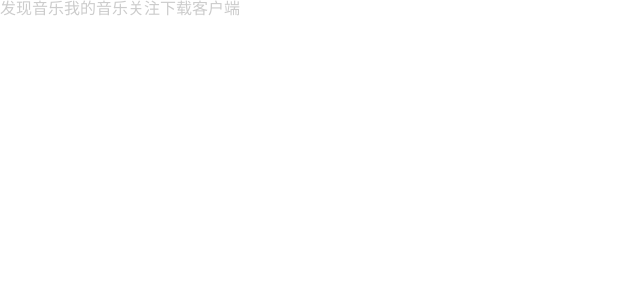
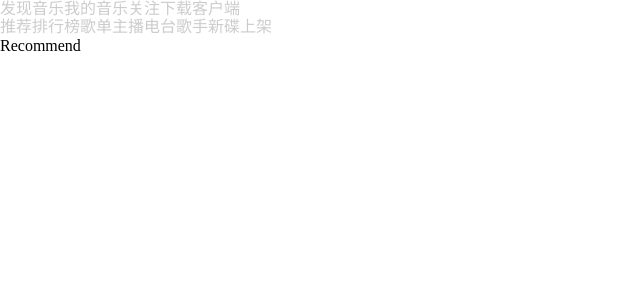
Before and after one commit to nydo-weng/nono-music, a React (Create React App) app: page /#/discover/recommend in a window 1280 px wide. Before the commit this address had no page. Shown: the top 300 px of the page, without its empty margins (0-640 px from the left). Built offline with nearby package versions, Linux system fonts and the light colour scheme.

Commit message:
二级路由搭建

```diff
--- a/src/router/index.tsx
+++ b/src/router/index.tsx
@@ -6,10 +6,17 @@
 // webpack: 通过 import() 函数做分包
 // Vue/React: 路由的懒加载(路由)
 // 懒加载时, 有可能东西还没下载下来, 所以要用 Suspense 包裹
-const Discover = lazy(() => import('@/views/discover'));
-const Mine = lazy(() => import('@/views/mine'));
-const Download = lazy(() => import('@/views/download'));
-const Focus = lazy(() => import('@/views/focus'));
+const Discover = lazy(() => import('@/views/Discover'));
+const Mine = lazy(() => import('@/views/Mine'));
+const Download = lazy(() => import('@/views/Download'));
+const Focus = lazy(() => import('@/views/Focus'));
+
+const Album = lazy(() => import('@/views/Discover/c-views/Album'));
+const Artist = lazy(() => import('@/views/Discover/c-views/Artist'));
+const Djradio = lazy(() => import('@/views/Discover/c-views/Djradio'));
+const Ranking = lazy(() => import('@/views/Discover/c-views/Ranking'));
+const Recommend = lazy(() => import('@/views/Discover/c-views/Recommend'));
+const Songs = lazy(() => import('@/views/Discover/c-views/Songs'));
 
 const routes: RouteObject[] = [
   {
@@ -20,6 +27,36 @@
   {
     path: '/discover',
     element: <Discover />,
+    children: [
+      {
+        path: '/discover',
+        element: <Navigate to="/discover/recommend" />,
+      },
+      {
+        path: '/discover/album',
+        element: <Album />,
+      },
+      {
+        path: '/discover/artist',
+        element: <Artist />,
+      },
+      {
+        path: '/discover/djradio',
+        element: <Djradio />,
+      },
+      {
+        path: '/discover/ranking',
+        element: <Ranking />,
+      },
+      {
+        path: '/discover/recommend',
+        element: <Recommend />,
+      },
+      {
+        path: '/discover/songs',
+        element: <Songs />,
+      },
+    ],
   },
   {
     path: '/download',
--- /dev/null
+++ b/src/views/discover/c-views/Album/index.tsx
@@ -0,0 +1,12 @@
+import React, { memo } from 'react';
+import type { ReactNode, FC } from 'react';
+
+interface IProps {
+  children?: ReactNode;
+}
+
+const Album: FC<IProps> = () => {
+  return <div>Album</div>;
+};
+
+export default memo(Album);
--- /dev/null
+++ b/src/views/discover/c-views/Artist/index.tsx
@@ -0,0 +1,12 @@
+import React, { memo } from 'react';
+import type { ReactNode, FC } from 'react';
+
+interface IProps {
+  children?: ReactNode;
+}
+
+const Artist: FC<IProps> = () => {
+  return <div>Artist</div>;
+};
+
+export default memo(Artist);
--- /dev/null
+++ b/src/views/discover/c-views/Djradio/index.tsx
@@ -0,0 +1,12 @@
+import React, { memo } from 'react';
+import type { ReactNode, FC } from 'react';
+
+interface IProps {
+  children?: ReactNode;
+}
+
+const Djradio: FC<IProps> = () => {
+  return <div>Djradio</div>;
+};
+
+export default memo(Djradio);
--- /dev/null
+++ b/src/views/discover/c-views/Ranking/index.tsx
@@ -0,0 +1,12 @@
+import React, { memo } from 'react';
+import type { ReactNode, FC } from 'react';
+
+interface IProps {
+  children?: ReactNode;
+}
+
+const Ranking: FC<IProps> = () => {
+  return <div>Ranking</div>;
+};
+
+export default memo(Ranking);
--- /dev/null
+++ b/src/views/discover/c-views/Recommend/index.tsx
@@ -0,0 +1,12 @@
+import React, { memo } from 'react';
+import type { ReactNode, FC } from 'react';
+
+interface IProps {
+  children?: ReactNode;
+}
+
+const Recommend: FC<IProps> = () => {
+  return <div>Recommend</div>;
+};
+
+export default memo(Recommend);
--- /dev/null
+++ b/src/views/discover/c-views/Songs/index.tsx
@@ -0,0 +1,12 @@
+import React, { memo } from 'react';
+import type { ReactNode, FC } from 'react';
+
+interface IProps {
+  children?: ReactNode;
+}
+
+const Songs: FC<IProps> = () => {
+  return <div>Songs</div>;
+};
+
+export default memo(Songs);
--- a/src/views/discover/index.tsx
+++ b/src/views/discover/index.tsx
@@ -1,12 +1,27 @@
-import React, { memo } from 'react';
+import React, { memo, Suspense } from 'react';
 import type { ReactNode, FC } from 'react';
+import { Outlet, Link } from 'react-router-dom';
 
 interface IProps {
   children?: ReactNode;
 }
 
 const Discover: FC<IProps> = () => {
-  return <div>Discover</div>;
+  return (
+    <div>
+      <div>
+        <Link to="/discover/recommend">推荐</Link>
+        <Link to="/discover/ranking">排行榜</Link>
+        <Link to="/discover/songs">歌单</Link>
+        <Link to="/discover/djradio">主播电台</Link>
+        <Link to="/discover/artist">歌手</Link>
+        <Link to="/discover/album">新碟上架</Link>
+      </div>
+      <Suspense fallback="loading...">
+        <Outlet />
+      </Suspense>
+    </div>
+  );
 };
 
 export default memo(Discover);
```
